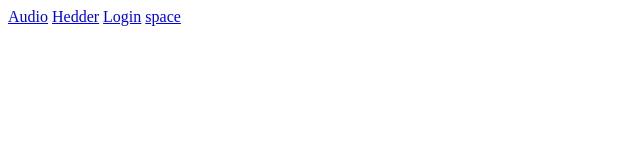
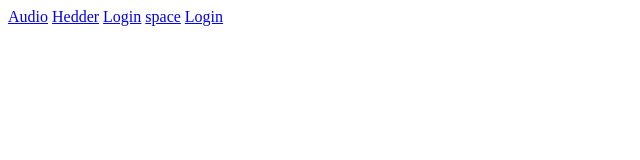
Before and after one commit to hareeshahrxworkz/WebTchnology, a plain HTML site: page web programs/index.html in a window 1280 px wide. Shown: the full height of the page, 0-640 px from the left. Drawn offline with Linux system fonts and the light colour scheme.

Commit message:
Update index.html

```diff
--- a/web programs/index.html
+++ b/web programs/index.html
@@ -11,6 +11,7 @@
         <a href="./header.html"> Hedder</a>
         <a href="./Login.html">Login</a>
         <a href="./space.html">space</a>
+        <a href=" ./Loginp.html">Login</a>
 
     </body>
 </html>
```
